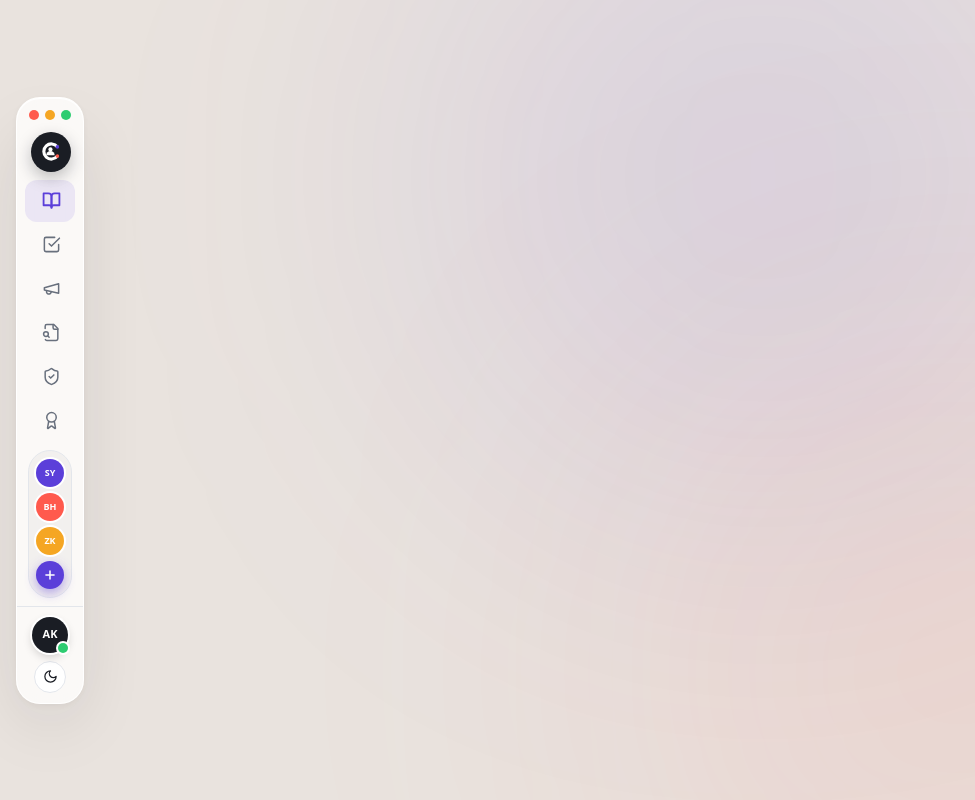
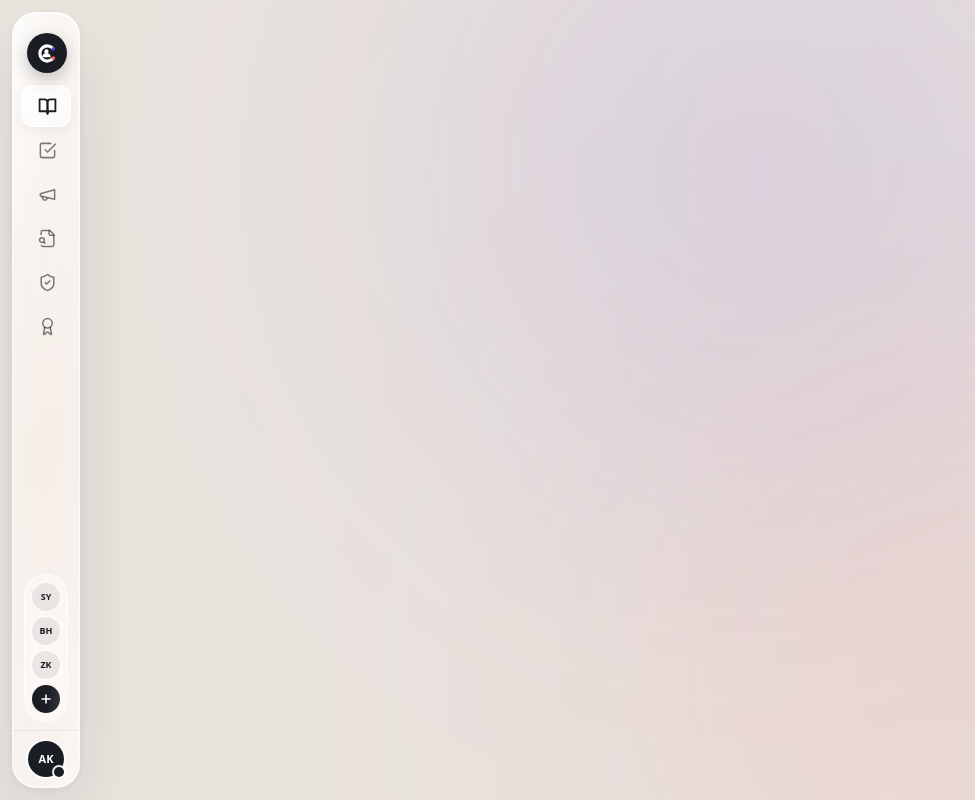
Before and after one commit to onurcakal0/oltvia-new-proje, a Next.js app in the folder apps/web/: page /ogrenci in a window 1280 px wide. Shown: the whole page, without its empty margins (0-975 px from the left). Built offline with nearby package versions, Linux system fonts and the light colour scheme; a web font is replaced by a local one.

Commit message:
current website code

```diff
--- a/apps/web/src/components/OltviaStudentSidebar.tsx
+++ b/apps/web/src/components/OltviaStudentSidebar.tsx
@@ -1,6 +1,5 @@
 "use client";
 import React, { useEffect, useState } from 'react';
-import { flushSync } from 'react-dom';
 import { AnimatePresence, LayoutGroup, motion } from 'framer-motion';
 import {
   Award,
@@ -10,36 +9,34 @@ import {
   ChevronRight,
   FileSearch,
   Megaphone,
-  Moon,
   Plus,
   ShieldCheck,
-  Sun,
 } from 'lucide-react';
 
 export type SidebarTheme = 'light' | 'dark';
 
 interface OltviaStudentSidebarProps {
   theme: SidebarTheme;
-  onThemeChange: (theme: SidebarTheme) => void;
+  onThemeChange?: (theme: SidebarTheme) => void;
 }
 
 const PURPLE = '#5B3FD9';
 const CORAL = '#FF5A4D';
 
 const NAV_ITEMS = [
-  { id: 'derslerim', label: 'Derslerim', icon: BookOpen, accent: PURPLE, badge: null },
-  { id: 'gorevler', label: 'Görevler', icon: CheckSquare, accent: PURPLE, badge: null },
-  { id: 'kampanyalar', label: 'Kampanyalar', icon: Megaphone, accent: CORAL, badge: '2' },
-  { id: 'vaka', label: 'Vaka Analizi', icon: FileSearch, accent: PURPLE, badge: null },
-  { id: 'guvenlik', label: 'Güvenlik', icon: ShieldCheck, accent: PURPLE, badge: null },
-  { id: 'yeteneklerim', label: 'Yeteneklerim', icon: Award, accent: CORAL, badge: null },
+  { id: 'derslerim', label: 'Derslerim', icon: BookOpen, badge: null },
+  { id: 'gorevler', label: 'Görevler', icon: CheckSquare, badge: null },
+  { id: 'kampanyalar', label: 'Kampanyalar', icon: Megaphone, badge: '2' },
+  { id: 'vaka', label: 'Vaka Analizi', icon: FileSearch, badge: null },
+  { id: 'guvenlik', label: 'Güvenlik', icon: ShieldCheck, badge: null },
+  { id: 'yeteneklerim', label: 'Yeteneklerim', icon: Award, badge: null },
 ];
 
 const CONTACTS = [
-  { id: 1, name: 'Selin Yılmaz', initials: 'SY', color: PURPLE, online: true, unread: 0 },
-  { id: 2, name: 'Burak Hoca', initials: 'BH', color: CORAL, online: true, unread: 1 },
-  { id: 3, name: 'Zeynep Kaya', initials: 'ZK', color: '#F5A623', online: false, unread: 0 },
-  { id: 4, name: 'Dr. Ahmet D.', initials: 'AD', color: '#2ECC71', online: true, unread: 2 },
+  { id: 1, name: 'Selin Yılmaz', initials: 'SY', online: true, unread: 0 },
+  { id: 2, name: 'Burak Hoca', initials: 'BH', online: true, unread: 1 },
+  { id: 3, name: 'Zeynep Kaya', initials: 'ZK', online: false, unread: 0 },
+  { id: 4, name: 'Dr. Ahmet D.', initials: 'AD', online: true, unread: 2 },
 ];
 
 /** OLTVIA yuvarlak amblem (koyu daire içinde beyaz O/C + mercan nokta) */
@@ -55,7 +52,7 @@ function OltviaEmblem({ size = 22 }: { size?: number }) {
   );
 }
 
-export default function OltviaStudentSidebar({ theme, onThemeChange }: OltviaStudentSidebarProps) {
+export default function OltviaStudentSidebar({ theme }: OltviaStudentSidebarProps) {
   const isDark = theme === 'dark';
 
   const [isExpanded, setIsExpanded] = useState(false);
@@ -75,120 +72,56 @@ export default function OltviaStudentSidebar({ theme, onThemeChange }: OltviaStu
   const compact = viewportH < 720;
   const rowH = compact ? 34 : 42;
 
+  // Liquid glass: yarı saydam, tek renk yok; vurgu yalnızca beyaz/mürekkep tonları
   const t = isDark
     ? {
-        surface: 'rgba(20, 23, 31, 0.72)',
-        edge: '1px solid rgba(255, 255, 255, 0.08)',
+        surface: 'linear-gradient(145deg, rgba(255,255,255,0.14) 0%, rgba(255,255,255,0.05) 55%, rgba(255,255,255,0.09) 100%)',
+        edge: '1px solid rgba(255,255,255,0.18)',
         text: '#F3F5F8',
-        sub: '#8A93A2',
-        divider: 'rgba(255, 255, 255, 0.08)',
-        card: 'rgba(255, 255, 255, 0.04)',
-        cardBorder: 'rgba(255, 255, 255, 0.06)',
-        cardShadow: '0 8px 24px rgba(0,0,0,0.30)',
-        ring: '#171A22',
+        sub: 'rgba(243,245,248,0.62)',
+        divider: 'rgba(255,255,255,0.10)',
+        card: 'rgba(255,255,255,0.06)',
+        cardBorder: 'rgba(255,255,255,0.12)',
+        pill: 'rgba(255,255,255,0.12)',
+        pillBorder: 'rgba(255,255,255,0.22)',
+        chip: 'rgba(255,255,255,0.14)',
+        chipText: '#F3F5F8',
+        ink: 'rgba(255,255,255,0.92)',
+        inkText: '#14171F',
+        ring: 'rgba(255,255,255,0.25)',
         shadow:
-          '0 28px 70px -14px rgba(0,0,0,0.65), 0 2px 6px rgba(0,0,0,0.3), inset 0 1px 0 rgba(255,255,255,0.10)',
-        btn: 'rgba(255,255,255,0.07)',
-        btnBorder: 'rgba(255,255,255,0.12)',
+          '0 30px 80px -16px rgba(0,0,0,0.6), 0 2px 8px rgba(0,0,0,0.25), inset 0 1px 0 rgba(255,255,255,0.30), inset 0 -1px 0 rgba(255,255,255,0.06), inset 0 0 24px rgba(255,255,255,0.04)',
       }
     : {
-        surface: 'rgba(255, 255, 255, 0.78)',
-        edge: '1px solid rgba(255, 255, 255, 0.9)',
+        surface: 'linear-gradient(145deg, rgba(255,255,255,0.62) 0%, rgba(255,255,255,0.28) 55%, rgba(255,255,255,0.46) 100%)',
+        edge: '1px solid rgba(255,255,255,0.75)',
         text: '#1A1D24',
-        sub: '#68707D',
-        divider: '#E3E6EB',
-        card: '#FFFFFF',
-        cardBorder: '#E3E6EB',
-        cardShadow: '0 8px 30px rgba(0,0,0,0.06)',
-        ring: '#FFFFFF',
+        sub: 'rgba(26,29,36,0.58)',
+        divider: 'rgba(26,29,36,0.08)',
+        card: 'rgba(255,255,255,0.40)',
+        cardBorder: 'rgba(255,255,255,0.7)',
+        pill: 'rgba(255,255,255,0.62)',
+        pillBorder: 'rgba(255,255,255,0.9)',
+        chip: 'rgba(26,29,36,0.08)',
+        chipText: '#1A1D24',
+        ink: '#1A1D24',
+        inkText: '#FFFFFF',
+        ring: 'rgba(255,255,255,0.9)',
         shadow:
-          '0 28px 70px -16px rgba(26,29,36,0.18), 0 2px 8px rgba(26,29,36,0.05), inset 0 1px 0 rgba(255,255,255,1)',
-        btn: '#FFFFFF',
-        btnBorder: '#E3E6EB',
+          '0 30px 70px -18px rgba(26,29,36,0.22), 0 2px 8px rgba(26,29,36,0.06), inset 0 1px 0 rgba(255,255,255,1), inset 0 -1px 0 rgba(255,255,255,0.5), inset 0 0 24px rgba(255,255,255,0.35)',
       };
-
-  const pillBg = (accent: string) =>
-    accent === CORAL
-      ? isDark ? 'rgba(255, 90, 77, 0.15)' : 'rgba(255, 90, 77, 0.10)'
-      : isDark ? 'rgba(91, 63, 217, 0.15)' : 'rgba(91, 63, 217, 0.10)';
-
-  /** Gece/Gündüz geçişi: butonun merkezinden büyüyen dairesel clip-path dalgası */
-  const handleThemeToggle = (e: React.MouseEvent<HTMLButtonElement>) => {
-    const rect = e.currentTarget.getBoundingClientRect();
-    const x = rect.left + rect.width / 2;
-    const y = rect.top + rect.height / 2;
-    const next: SidebarTheme = isDark ? 'light' : 'dark';
-
-    const doc = document as any;
-    const reduceMotion = window.matchMedia('(prefers-reduced-motion: reduce)').matches;
-
-    if (!doc.startViewTransition || reduceMotion) {
-      onThemeChange(next);
-      return;
-    }
-
-    const endRadius = Math.hypot(
-      Math.max(x, window.innerWidth - x),
-      Math.max(y, window.innerHeight - y)
-    );
-
-    const transition = doc.startViewTransition(() => {
-      flushSync(() => onThemeChange(next));
-    });
-
-    transition.ready.then(() => {
-      document.documentElement.animate(
-        {
-          clipPath: [`circle(0px at ${x}px ${y}px)`, `circle(${endRadius}px at ${x}px ${y}px)`],
-        },
-        {
-          duration: 600,
-          easing: 'cubic-bezier(0.4, 0, 0.2, 1)',
-          pseudoElement: '::view-transition-new(root)',
-        }
-      );
-    });
-  };
-
-  const ThemeToggle = (
-    <button
-      type="button"
-      onClick={handleThemeToggle}
-      aria-label={isDark ? 'Aydınlık moda geç' : 'Gece moduna geç'}
-      title={isDark ? 'Aydınlık moda geç' : 'Gece moduna geç'}
-      className="w-8 h-8 rounded-full flex items-center justify-center shrink-0 transition-transform hover:scale-110 active:scale-95 focus:outline-none"
-      style={{
-        backgroundColor: t.btn,
-        border: `1px solid ${t.btnBorder}`,
-        color: isDark ? '#F5A623' : t.text,
-      }}
-    >
-      <AnimatePresence mode="wait" initial={false}>
-        <motion.span
-          key={theme}
-          initial={{ rotate: -90, scale: 0.4, opacity: 0 }}
-          animate={{ rotate: 0, scale: 1, opacity: 1 }}
-          exit={{ rotate: 90, scale: 0.4, opacity: 0 }}
-          transition={{ duration: 0.18 }}
-          className="flex"
-        >
-          {isDark ? <Sun size={15} /> : <Moon size={15} />}
-        </motion.span>
-      </AnimatePresence>
-    </button>
-  );
 
   const UserAvatar = (
     <div className="relative shrink-0">
       <div
-        className="w-9 h-9 rounded-full flex items-center justify-center text-[11px] font-bold text-white"
-        style={{ backgroundColor: '#1A1D24', boxShadow: `0 0 0 2px ${t.ring}, 0 4px 10px rgba(0,0,0,0.18)` }}
+        className="w-9 h-9 rounded-full flex items-center justify-center text-[11px] font-bold"
+        style={{ backgroundColor: t.ink, color: t.inkText, boxShadow: `0 0 0 2px ${t.ring}` }}
       >
         AK
       </div>
       <span
         className="absolute bottom-0 right-0 w-2.5 h-2.5 rounded-full"
-        style={{ backgroundColor: '#2ECC71', boxShadow: `0 0 0 2px ${t.ring}` }}
+        style={{ backgroundColor: t.text, boxShadow: `0 0 0 2px ${t.ring}` }}
       />
     </div>
   );
@@ -198,9 +131,9 @@ export default function OltviaStudentSidebar({ theme, onThemeChange }: OltviaStu
     <div
       style={{
         position: 'fixed',
-        top: 0,
-        bottom: 0,
-        left: 16,
+        top: 12,
+        bottom: 12,
+        left: 12,
         zIndex: 40,
         display: 'flex',
         alignItems: 'center',
@@ -216,35 +149,38 @@ export default function OltviaStudentSidebar({ theme, onThemeChange }: OltviaStu
           position: 'relative',
           display: 'flex',
           flexDirection: 'column',
-          maxHeight: 'calc(100vh - 24px)',
+          height: '100%',
           borderRadius: 24,
           pointerEvents: 'auto',
-          backgroundColor: t.surface,
+          background: t.surface,
           border: t.edge,
           boxShadow: t.shadow,
-          backdropFilter: 'blur(24px) saturate(180%)',
-          WebkitBackdropFilter: 'blur(24px) saturate(180%)',
+          backdropFilter: 'blur(32px) saturate(190%) brightness(1.04)',
+          WebkitBackdropFilter: 'blur(32px) saturate(190%) brightness(1.04)',
         }}
       >
+        {/* Liquid glass speküler parlama */}
+        <div
+          aria-hidden="true"
+          className="pointer-events-none absolute inset-0"
+          style={{
+            borderRadius: 24,
+            background: `radial-gradient(120% 60% at 0% 0%, rgba(255,255,255,${isDark ? '0.16' : '0.55'}) 0%, transparent 55%), radial-gradient(90% 45% at 100% 100%, rgba(255,255,255,${isDark ? '0.08' : '0.30'}) 0%, transparent 60%)`,
+          }}
+        />
         {/* Kenar oku: sınırın üstüne gelince belirir */}
         <button
           type="button"
           onClick={() => setIsExpanded((v) => !v)}
           aria-label={isExpanded ? 'Menüyü daralt' : 'Menüyü genişlet'}
-          className="absolute top-1/2 -right-3 -translate-y-1/2 w-6 h-6 rounded-full flex items-center justify-center text-white opacity-0 group-hover:opacity-100 transition-opacity duration-200 z-50 focus:outline-none"
-          style={{ backgroundColor: PURPLE, boxShadow: '0 4px 12px rgba(91,63,217,0.45)' }}
+          className="absolute top-1/2 -right-3 -translate-y-1/2 w-6 h-6 rounded-full flex items-center justify-center opacity-0 group-hover:opacity-100 transition-opacity duration-200 z-50 focus:outline-none"
+          style={{ backgroundColor: t.ink, color: t.inkText, boxShadow: '0 4px 12px rgba(0,0,0,0.25)' }}
         >
           {isExpanded ? <ChevronLeft size={14} strokeWidth={2.6} /> : <ChevronRight size={14} strokeWidth={2.6} />}
         </button>
 
         {/* ───────── 1. HEADER: macOS noktaları + OLTVIA logosu ───────── */}
-        <div className="shrink-0 px-2 pt-3">
-          <div className="flex items-center justify-center gap-1.5 pb-2">
-            <span className="w-2.5 h-2.5 rounded-full" style={{ backgroundColor: CORAL }} />
-            <span className="w-2.5 h-2.5 rounded-full" style={{ backgroundColor: '#F5A623' }} />
-            <span className="w-2.5 h-2.5 rounded-full" style={{ backgroundColor: '#2ECC71' }} />
-          </div>
-
+        <div className="shrink-0 px-2 pt-4 pb-1">
           <button
             type="button"
             onClick={() => setIsExpanded((v) => !v)}
@@ -257,10 +193,10 @@ export default function OltviaStudentSidebar({ theme, onThemeChange }: OltviaStu
               whileTap={{ scale: 0.94 }}
               className="w-10 h-10 rounded-full flex items-center justify-center shrink-0 relative z-10"
               style={{
-                backgroundColor: isDark ? '#0E1016' : '#1A1D24',
+                backgroundColor: isDark ? 'rgba(14,16,22,0.85)' : '#1A1D24',
                 boxShadow: isDark
-                  ? '0 0 0 1px rgba(255,255,255,0.14), 0 6px 16px rgba(0,0,0,0.4)'
-                  : '0 6px 16px rgba(26,29,36,0.28)',
+                  ? '0 0 0 1px rgba(255,255,255,0.18), 0 6px 16px rgba(0,0,0,0.4)'
+                  : '0 6px 16px rgba(26,29,36,0.25)',
               }}
             >
               <OltviaEmblem size={21} />
@@ -283,7 +219,7 @@ export default function OltviaStudentSidebar({ theme, onThemeChange }: OltviaStu
                   </span>
                   <span
                     className="text-[9px] font-bold uppercase tracking-wider px-2 py-0.5 rounded-full"
-                    style={{ backgroundColor: 'rgba(91,63,217,0.12)', color: PURPLE }}
+                    style={{ backgroundColor: t.chip, color: t.chipText }}
                   >
                     Student
                   </span>
@@ -336,15 +272,18 @@ export default function OltviaStudentSidebar({ theme, onThemeChange }: OltviaStu
                         type="button"
                         onClick={() => setActiveTab(item.id)}
                         className="relative w-full flex items-center rounded-xl pl-2 pr-2.5 focus:outline-none transition-colors duration-200"
-                        style={{ height: rowH, color: highlighted ? item.accent : t.sub }}
+                        style={{ height: rowH, color: highlighted ? t.text : t.sub }}
                       >
                         {highlighted && (
                           <motion.span
                             layoutId="activeNav"
                             className="absolute inset-0 rounded-xl"
                             style={{
-                              backgroundColor: pillBg(item.accent),
-                              boxShadow: isDark ? `0 0 18px ${item.accent}26` : 'none',
+                              backgroundColor: t.pill,
+                              border: `1px solid ${t.pillBorder}`,
+                              boxShadow: isDark
+                                ? 'inset 0 1px 0 rgba(255,255,255,0.18)'
+                                : '0 4px 14px rgba(26,29,36,0.06), inset 0 1px 0 rgba(255,255,255,1)',
                             }}
                             transition={{ type: 'spring', stiffness: 380, damping: 32 }}
                           />
@@ -365,14 +304,14 @@ export default function OltviaStudentSidebar({ theme, onThemeChange }: OltviaStu
                             >
                               <span
                                 className="text-[13px] font-semibold tracking-tight truncate"
-                                style={{ color: highlighted ? item.accent : t.text }}
+                                style={{ color: t.text }}
                               >
                                 {item.label}
                               </span>
                               {item.badge && (
                                 <span
-                                  className="ml-2 w-5 h-5 rounded-full flex items-center justify-center text-[11px] font-bold text-white shrink-0"
-                                  style={{ backgroundColor: PURPLE, boxShadow: '0 2px 8px rgba(91,63,217,0.4)' }}
+                                  className="ml-2 w-5 h-5 rounded-full flex items-center justify-center text-[11px] font-bold shrink-0"
+                                  style={{ backgroundColor: t.ink, color: t.inkText }}
                                 >
                                   {item.badge}
                                 </span>
@@ -401,24 +340,22 @@ export default function OltviaStudentSidebar({ theme, onThemeChange }: OltviaStu
                               zIndex: 60,
                             }}
                           >
-                            <svg width="14" height="24" viewBox="0 0 14 24" style={{ marginRight: -1 }} aria-hidden="true">
-                              <path
-                                d="M14 0 C14 7 5 8 2.6 10.4 Q0 12 2.6 13.6 C5 16 14 17 14 24 Z"
-                                fill={item.accent}
-                              />
-                            </svg>
                             <div
-                              className="px-3.5 h-8 rounded-full flex items-center gap-2 text-xs font-bold text-white whitespace-nowrap"
+                              className="px-3.5 h-8 rounded-full flex items-center gap-2 text-xs font-semibold whitespace-nowrap"
                               style={{
-                                backgroundColor: item.accent,
-                                boxShadow: `0 8px 22px ${item.accent}55`,
+                                background: t.surface,
+                                border: t.edge,
+                                color: t.text,
+                                boxShadow: t.shadow,
+                                backdropFilter: 'blur(24px) saturate(180%)',
+                                WebkitBackdropFilter: 'blur(24px) saturate(180%)',
                               }}
                             >
                               {item.label}
                               {item.badge && (
                                 <span
-                                  className="w-4 h-4 rounded-full bg-white text-[10px] font-black flex items-center justify-center"
-                                  style={{ color: item.accent }}
+                                  className="w-4 h-4 rounded-full text-[10px] font-black flex items-center justify-center"
+                                  style={{ backgroundColor: t.ink, color: t.inkText }}
                                 >
                                   {item.badge}
                                 </span>
@@ -441,8 +378,8 @@ export default function OltviaStudentSidebar({ theme, onThemeChange }: OltviaStu
               <div
                 className="mx-auto w-[44px] py-2 rounded-full flex flex-col items-center gap-1.5"
                 style={{
-                  backgroundColor: isDark ? 'rgba(255,255,255,0.04)' : 'rgba(26,29,36,0.04)',
-                  border: `1px solid ${t.divider}`,
+                  backgroundColor: t.card,
+                  border: `1px solid ${t.cardBorder}`,
                   borderRadius: 999,
                 }}
               >
@@ -454,8 +391,8 @@ export default function OltviaStudentSidebar({ theme, onThemeChange }: OltviaStu
                     onMouseLeave={() => setHoveredAvatar(null)}
                   >
                     <div
-                      className="w-7 h-7 rounded-full flex items-center justify-center text-[9px] font-bold text-white cursor-pointer transition-transform hover:scale-110"
-                      style={{ backgroundColor: c.color, boxShadow: `0 0 0 2px ${t.ring}` }}
+                      className="w-7 h-7 rounded-full flex items-center justify-center text-[9px] font-bold cursor-pointer transition-transform hover:scale-110"
+                      style={{ backgroundColor: t.chip, color: t.chipText, boxShadow: `0 0 0 1px ${t.cardBorder}` }}
                     >
                       {c.initials}
                     </div>
@@ -478,16 +415,18 @@ export default function OltviaStudentSidebar({ theme, onThemeChange }: OltviaStu
                             zIndex: 60,
                           }}
                         >
-                          <svg width="10" height="18" viewBox="0 0 10 18" style={{ marginRight: -1 }} aria-hidden="true">
-                            <path d="M10 0 C10 5 4 6.5 2 8 Q0 9 2 10 C4 11.5 10 13 10 18 Z" fill={PURPLE} />
-                          </svg>
                           <div
                             className="px-3 h-6 rounded-full flex items-center gap-[3px]"
-                            style={{ backgroundColor: PURPLE, boxShadow: '0 6px 16px rgba(91,63,217,0.5)' }}
+                            style={{
+                              background: t.surface,
+                              border: t.edge,
+                              backdropFilter: 'blur(24px) saturate(180%)',
+                              WebkitBackdropFilter: 'blur(24px) saturate(180%)',
+                            }}
                           >
-                            <span className="w-1 h-1 rounded-full bg-white" />
-                            <span className="w-1 h-1 rounded-full bg-white" />
-                            <span className="w-1 h-1 rounded-full bg-white" />
+                            <span className="w-1 h-1 rounded-full" style={{ backgroundColor: t.text }} />
+                            <span className="w-1 h-1 rounded-full" style={{ backgroundColor: t.text }} />
+                            <span className="w-1 h-1 rounded-full" style={{ backgroundColor: t.text }} />
                           </div>
                         </motion.div>
                       )}
@@ -500,8 +439,8 @@ export default function OltviaStudentSidebar({ theme, onThemeChange }: OltviaStu
                   onClick={() => setIsExpanded(true)}
                   aria-label="Tüm mesajlar"
                   title="Tüm mesajlar"
-                  className="w-7 h-7 rounded-full flex items-center justify-center text-white transition-transform hover:scale-110 active:scale-95 focus:outline-none"
-                  style={{ backgroundColor: PURPLE, boxShadow: '0 4px 12px rgba(91,63,217,0.45)' }}
+                  className="w-7 h-7 rounded-full flex items-center justify-center transition-transform hover:scale-110 active:scale-95 focus:outline-none"
+                  style={{ backgroundColor: t.ink, color: t.inkText }}
                 >
                   <Plus size={14} strokeWidth={2.6} />
                 </button>
@@ -532,7 +471,7 @@ export default function OltviaStudentSidebar({ theme, onThemeChange }: OltviaStu
                   style={{
                     backgroundColor: t.card,
                     border: `1px solid ${t.cardBorder}`,
-                    boxShadow: t.cardShadow,
+                    boxShadow: 'inset 0 1px 0 rgba(255,255,255,0.25)',
                   }}
                 >
                   <div className="flex flex-col gap-1">
@@ -545,8 +484,8 @@ export default function OltviaStudentSidebar({ theme, onThemeChange }: OltviaStu
                         <div className="flex items-center gap-2.5 min-w-0">
                           <div className="relative shrink-0">
                             <div
-                              className="w-7 h-7 rounded-full flex items-center justify-center text-[9px] font-bold text-white"
-                              style={{ backgroundColor: c.color }}
+                              className="w-7 h-7 rounded-full flex items-center justify-center text-[9px] font-bold"
+                              style={{ backgroundColor: t.chip, color: t.chipText }}
                             >
                               {c.initials}
                             </div>
@@ -556,15 +495,15 @@ export default function OltviaStudentSidebar({ theme, onThemeChange }: OltviaStu
 
                         {c.unread > 0 ? (
                           <span
-                            className="ml-2 min-w-[18px] h-[18px] px-1 rounded-full flex items-center justify-center text-[10px] font-bold text-white shrink-0"
-                            style={{ backgroundColor: PURPLE }}
+                            className="ml-2 min-w-[18px] h-[18px] px-1 rounded-full flex items-center justify-center text-[10px] font-bold shrink-0"
+                            style={{ backgroundColor: t.ink, color: t.inkText }}
                           >
                             {c.unread}
                           </span>
                         ) : (
                           <span
                             className="ml-2 w-2 h-2 rounded-full shrink-0"
-                            style={{ backgroundColor: c.online ? '#2ECC71' : t.divider }}
+                            style={{ backgroundColor: c.online ? t.text : t.divider }}
                           />
                         )}
                       </div>
@@ -573,8 +512,8 @@ export default function OltviaStudentSidebar({ theme, onThemeChange }: OltviaStu
 
                   <button
                     type="button"
-                    className="w-full mt-2.5 h-8 rounded-full flex items-center justify-center gap-1.5 text-xs font-bold text-white transition-transform hover:scale-[1.02] active:scale-[0.98] focus:outline-none"
-                    style={{ backgroundColor: PURPLE, boxShadow: '0 8px 20px rgba(91,63,217,0.38)' }}
+                    className="w-full mt-2.5 h-8 rounded-full flex items-center justify-center gap-1.5 text-xs font-bold transition-transform hover:scale-[1.02] active:scale-[0.98] focus:outline-none"
+                    style={{ backgroundColor: t.pill, color: t.text, border: `1px solid ${t.pillBorder}` }}
                   >
                     <Plus size={14} strokeWidth={2.6} />
                     All messages
@@ -590,7 +529,6 @@ export default function OltviaStudentSidebar({ theme, onThemeChange }: OltviaStu
           {!isExpanded ? (
             <div className="flex flex-col items-center gap-2">
               {UserAvatar}
-              {ThemeToggle}
             </div>
           ) : (
             <div className="flex items-center justify-between gap-2 pl-1">
@@ -605,7 +543,6 @@ export default function OltviaStudentSidebar({ theme, onThemeChange }: OltviaStu
                   </span>
                 </div>
               </div>
-              {ThemeToggle}
             </div>
           )}
         </div>
```
Also changed, not shown: apps/web/src/app/giris/page.tsx (+16 -32 lines), apps/web/src/app/page.tsx (+118 -70 lines), 1 other file (tests, documents, lock files or other folders).
